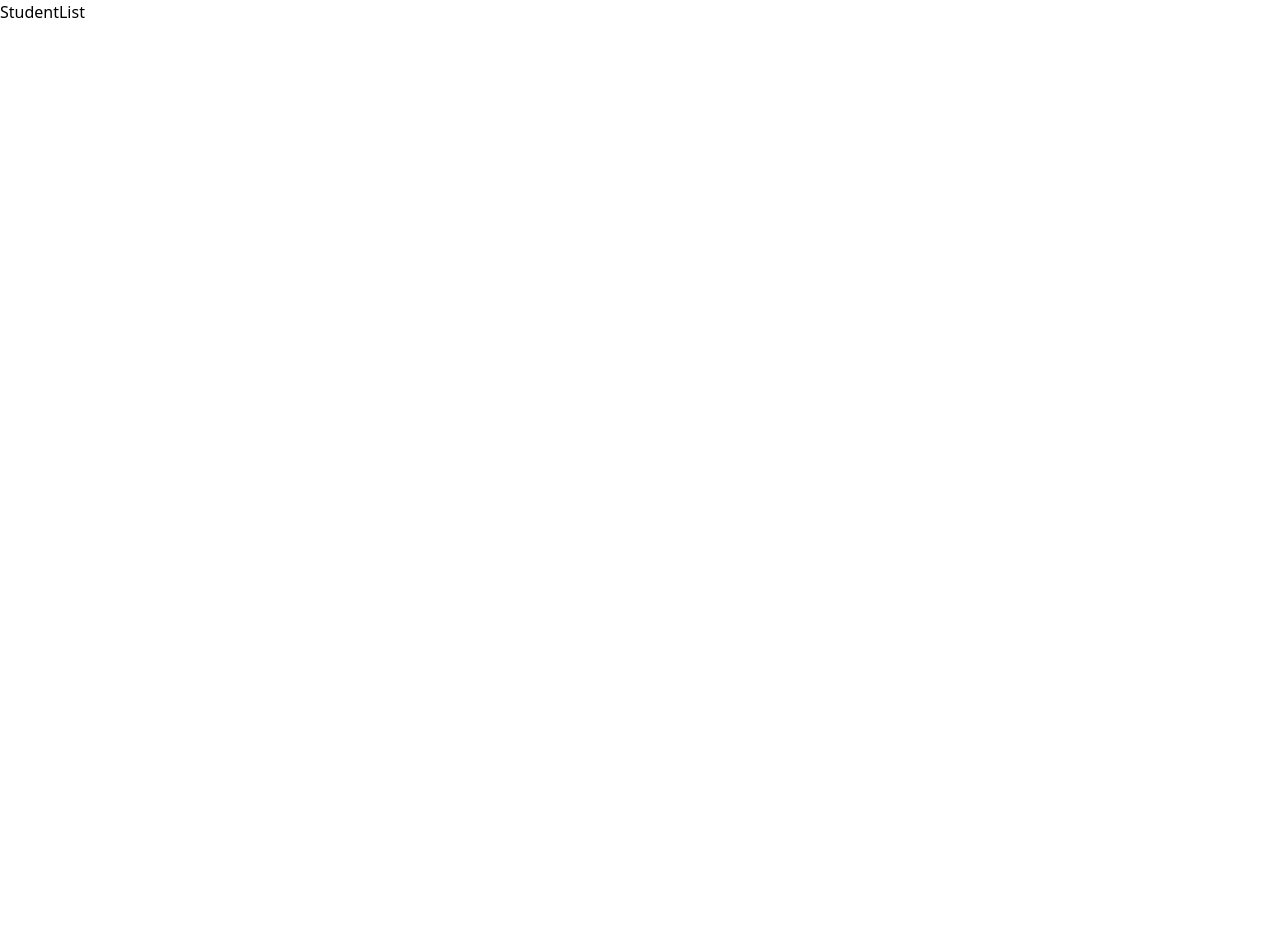
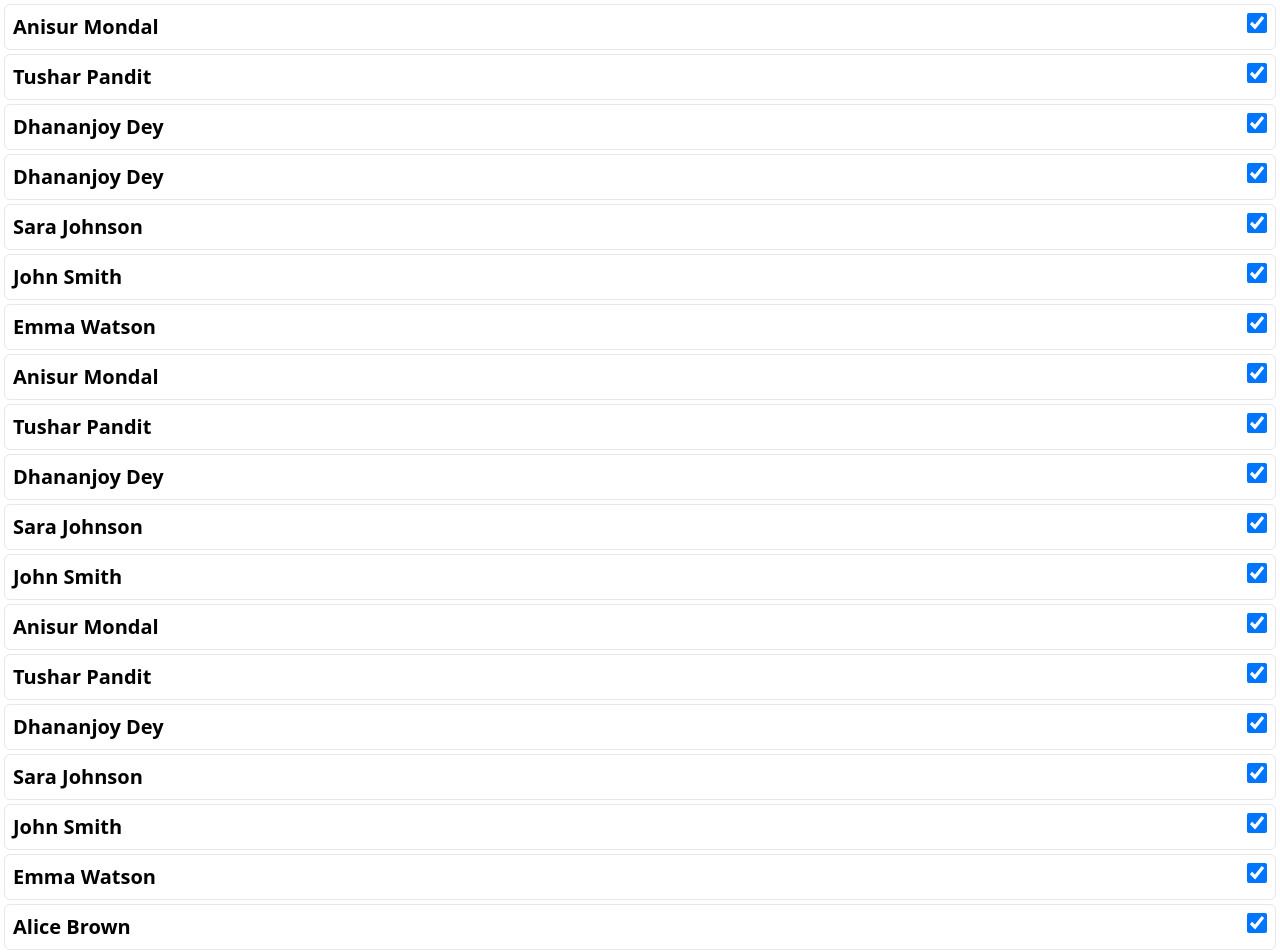
Before and after one commit to sceary-expert/boarder-validator, a React (Create React App) app: page /dashboard in a window 1280 px wide. Shown: the top 952 px of the page. Before the commit the page ends 800 px from the top, so only its background shows below. Built offline with nearby package versions, Linux system fonts and the light colour scheme.

Commit message:
added dashboard

```diff
--- a/src/components/DashBoard.js
+++ b/src/components/DashBoard.js
@@ -1,9 +1,106 @@
+import UserCard from "./UserCard"
 
 export default function DashBoard()
 {
+    const users = [
+        {
+            "name" : "Anisur Mondal",
+            "email":"random@gmail.com"
+        },
+        {
+            "name" : "Tushar Pandit",
+            "email":"random2@gmail.com"
+        },
+        {
+            "name" : "Dhananjoy Dey",
+            "email":"random3@gmail.com"
+        },
+        {
+            "name": "Dhananjoy Dey",
+            "email": "random3@gmail.com"
+          },
+          {
+            "name": "Sara Johnson",
+            "email": "sara.j@gmail.com"
+          },
+          {
+            "name": "John Smith",
+            "email": "john.smith@gmail.com"
+          },
+          {
+            "name": "Emma Watson",
+            "email": "emma.watson@gmail.com"
+          },
+          {
+            "name": "Anisur Mondal",
+            "email": "random@gmail.com"
+          },
+          {
+            "name": "Tushar Pandit",
+            "email": "random2@gmail.com"
+          },
+          {
+            "name": "Dhananjoy Dey",
+            "email": "random3@gmail.com"
+          },
+          {
+            "name": "Sara Johnson",
+            "email": "sara.j@gmail.com"
+          },
+          {
+            "name": "John Smith",
+            "email": "john.smith@gmail.com"
+          },
+          {
+            "name": "Anisur Mondal",
+            "email": "random@gmail.com"
+          },
+          {
+            "name": "Tushar Pandit",
+            "email": "random2@gmail.com"
+          },
+          {
+            "name": "Dhananjoy Dey",
+            "email": "random3@gmail.com"
+          },
+          {
+            "name": "Sara Johnson",
+            "email": "sara.j@gmail.com"
+          },
+          {
+            "name": "John Smith",
+            "email": "john.smith@gmail.com"
+          },
+          {
+            "name": "Emma Watson",
+            "email": "emma.watson@gmail.com"
+          },
+          {
+            "name": "Alice Brown",
+            "email": "alice.brown@gmail.com"
+          },
+          {
+            "name": "Bob Miller",
+            "email": "bob.miller@gmail.com"
+          },
+          {
+            "name": "Grace Davis",
+            "email": "grace.davis@gmail.com"
+          },
+    ]
+    // const [validUsers, setValidUsers] = useState({})
     return (
         <div>
-            <h2>StudentList</h2>
+            <div className="">
+            {users.map((user, index) => (
+            <UserCard UserName={user.name} key = {index} />
+            ))}
+            </div>
+            <div className="flex items-center justify-center p-4">
+                <button className="bg-transparent hover:bg-blue-500 text-blue-700 font-semibold hover:text-white py-2 px-4 border border-blue-500 hover:border-transparent rounded">
+                    Button
+                </button>
+            </div>
         </div>
     )
 }
--- /dev/null
+++ b/src/components/UserCard.js
@@ -0,0 +1,9 @@
+export default function UserCard(props)
+{
+    return(
+        <div className="flex justify-between m-1  rounded-md text-center border border-black-500 p-2" >
+            <h1 className="text-xl font-bold">{props.UserName}</h1>
+            <input type="checkbox" id="myCheckbox" className="form-checkbox h-5 w-5" defaultChecked/>
+        </div>
+    )
+}
```
